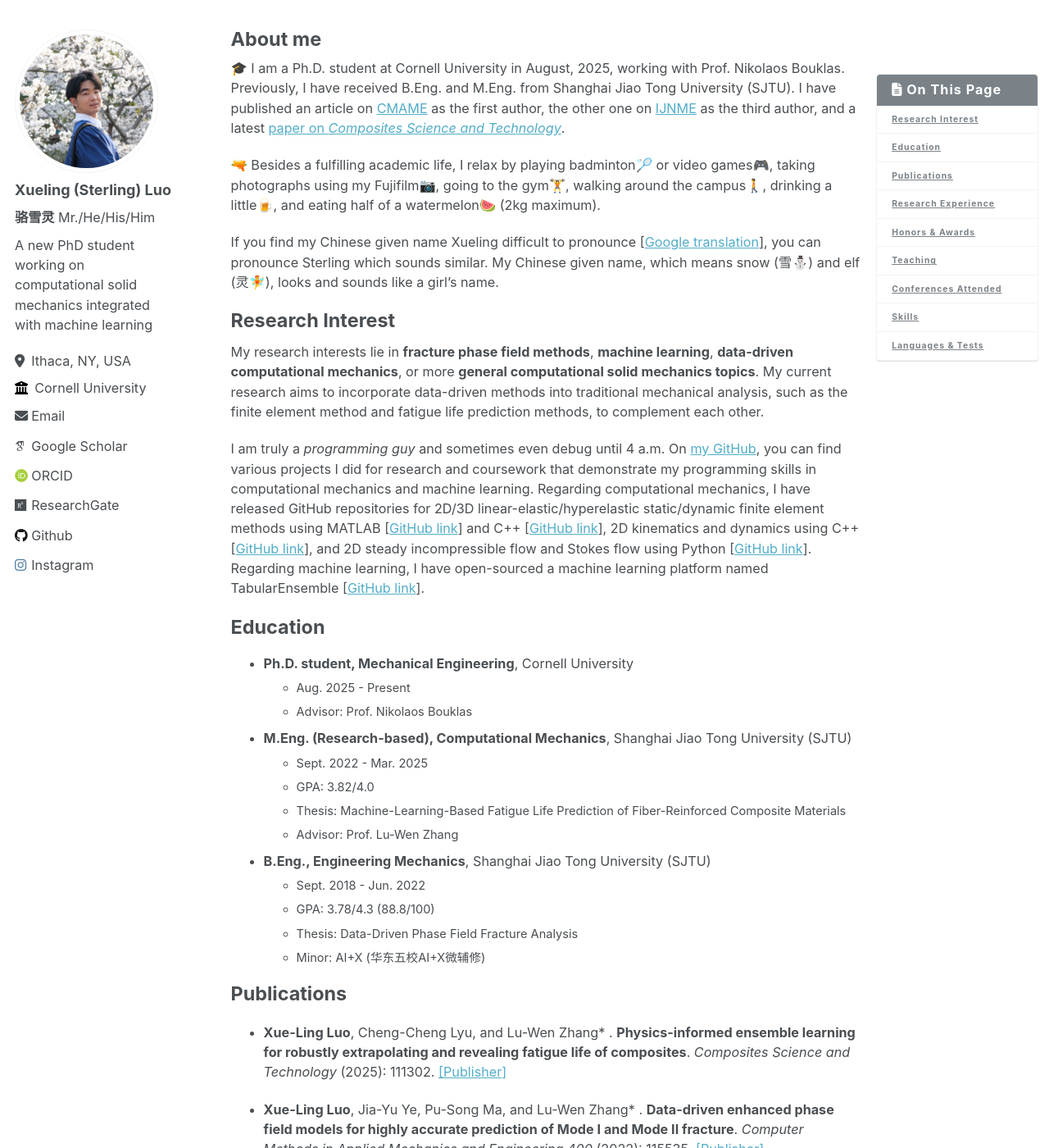
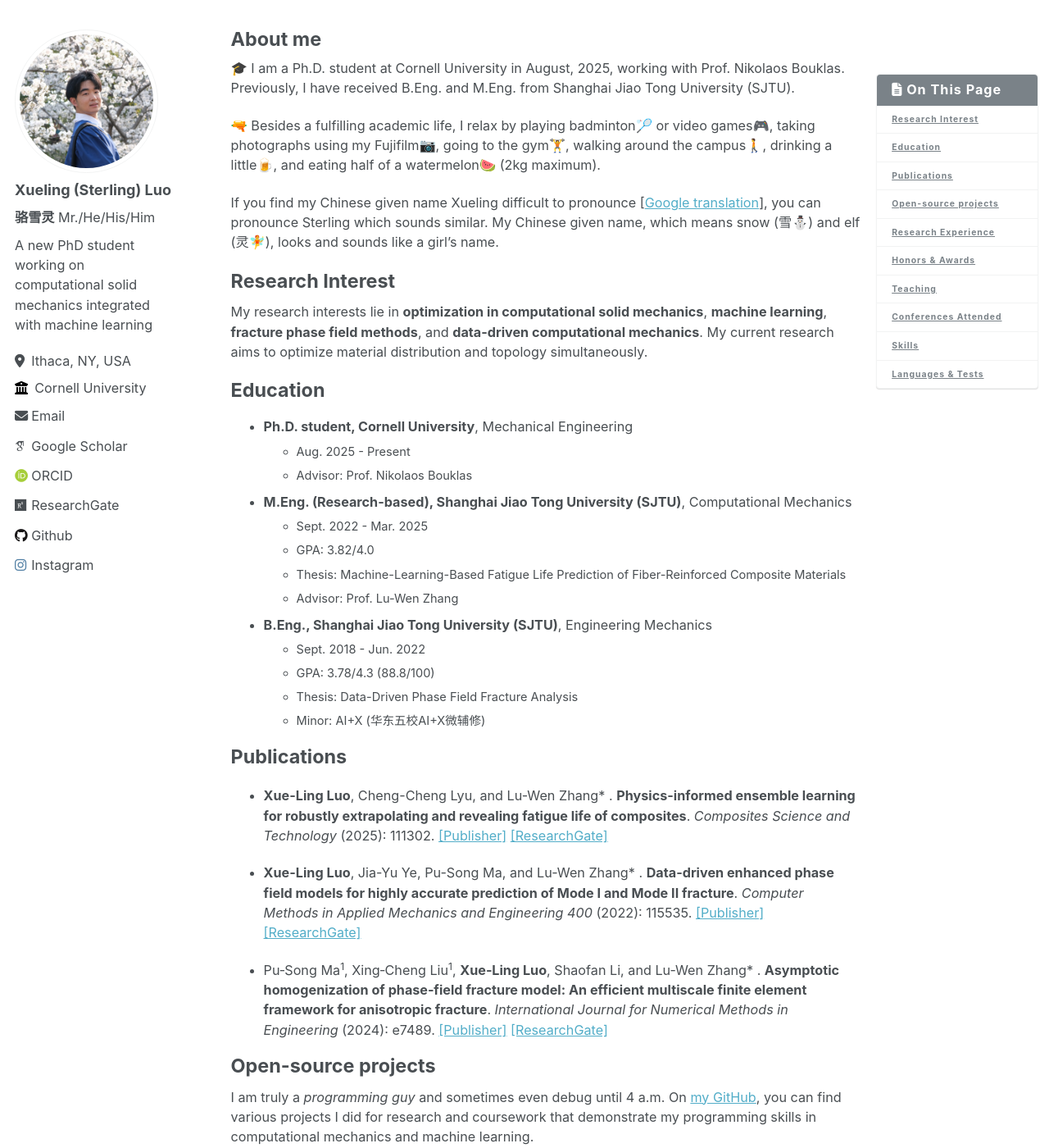
Before and after one commit to LuoXueling/luoxueling.github.io, a Jekyll site: the page built from _pages/about.md, in a window 1280 px wide and 1400 px high. Shown: the whole window at 82% size. Built offline with Jekyll 4.4.1, drawn with Linux system fonts in a browser that asks for light colours; some web fonts are replaced; some of the changed text lies outside the part shown.

Commit message:
Update about.md

```diff
--- a/_pages/about.md
+++ b/_pages/about.md
@@ -10,7 +10,7 @@ redirect_from:
   - /about.html
 ---
 
-🎓 I am a Ph.D. student at Cornell University in August, 2025, working with Prof. Nikolaos Bouklas. Previously, I have received B.Eng. and M.Eng. from Shanghai Jiao Tong University (SJTU). I have published an article on [CMAME](#pub-2022-data-driven) as the first author, the other one on [IJNME](#pub-2024-multiscale) as the third author, and a latest [paper on *Composites Science and Technology*](#pub-2024-piml).
+🎓 I am a Ph.D. student at Cornell University in August, 2025, working with Prof. Nikolaos Bouklas. Previously, I have received B.Eng. and M.Eng. from Shanghai Jiao Tong University (SJTU).
 
 🔫 Besides a fulfilling academic life, I relax by playing badminton🏸 or video games🎮, taking photographs using my Fujifilm📷, going to the gym🏋️, walking around the campus🚶, drinking a little🍺, and eating half of a watermelon🍉 (2kg maximum).
 
@@ -18,21 +18,19 @@ If you find my Chinese given name Xueling difficult to pronounce [[Google transl
 
 # Research Interest
 
-My research interests lie in **fracture phase field methods**, **machine learning**, **data-driven computational mechanics**, or more **general computational solid mechanics topics**. My current research aims to incorporate data-driven methods into traditional mechanical analysis, such as the finite element method and fatigue life prediction methods, to complement each other.
-
-I am truly a *programming guy* and sometimes even debug until 4 a.m. On [my GitHub](https://github.com/LuoXueling), you can find various projects I did for research and coursework that demonstrate my programming skills in computational mechanics and machine learning. Regarding computational mechanics, I have released GitHub repositories for 2D/3D linear-elastic/hyperelastic static/dynamic finite element methods using MATLAB [[GitHub link](https://github.com/LuoXueling/FiniteElementMethodAndQuasicontinuumFracture)] and C++ [[GitHub link](https://github.com/LuoXueling/FiniteElementMethodForBeamAndTrussStructures)], 2D kinematics and dynamics using C++ [[GitHub link](https://github.com/LuoXueling/ComputationalKinematicsDynamicsOfMechanicalSystems)], and 2D steady incompressible flow and Stokes flow using Python [[GitHub link](https://github.com/LuoXueling/ComputationalFluidMechanicsSimpleExamples)]. Regarding machine learning, I have open-sourced a machine learning platform named TabularEnsemble [[GitHub link](https://github.com/LuoXueling/tabular_ensemble)].
+My research interests lie in **optimization in computational solid mechanics**, **machine learning**, **fracture phase field methods**, and **data-driven computational mechanics**. My current research aims to optimize material distribution and topology simultaneously.
 
 # Education
 
-* **Ph.D. student, Mechanical Engineering**, Cornell University
+* **Ph.D. student, Cornell University**, Mechanical Engineering
   * Aug. 2025 - Present
   * Advisor: Prof. Nikolaos Bouklas
-* **M.Eng. (Research-based), Computational Mechanics**, Shanghai Jiao Tong University (SJTU)
+* **M.Eng. (Research-based), Shanghai Jiao Tong University (SJTU)**, Computational Mechanics
   * Sept. 2022 - Mar. 2025
   * GPA: 3.82/4.0
   * Thesis: Machine-Learning-Based Fatigue Life Prediction of Fiber-Reinforced Composite Materials
   * Advisor: Prof. Lu-Wen Zhang
-* **B.Eng., Engineering Mechanics**, Shanghai Jiao Tong University (SJTU)
+* **B.Eng., Shanghai Jiao Tong University (SJTU)**, Engineering Mechanics
   * Sept. 2018 - Jun. 2022
   * GPA: 3.78/4.3 (88.8/100)
   * Thesis: Data-Driven Phase Field Fracture Analysis
@@ -41,13 +39,21 @@ I am truly a *programming guy* and sometimes even debug until 4 a.m. On [my GitH
 # Publications
 
 <a name="pub-2024-piml"></a>
-* **Xue-Ling Luo**, Cheng-Cheng Lyu, and Lu-Wen Zhang* . **Physics-informed ensemble learning for robustly extrapolating and revealing fatigue life of composites**. *Composites Science and Technology* (2025): 111302. [[Publisher]](https://www.sciencedirect.com/science/article/pii/S0266353825002702)
+* **Xue-Ling Luo**, Cheng-Cheng Lyu, and Lu-Wen Zhang* . **Physics-informed ensemble learning for robustly extrapolating and revealing fatigue life of composites**. *Composites Science and Technology* (2025): 111302. [[Publisher]](https://www.sciencedirect.com/science/article/pii/S0266353825002702) [[ResearchGate]](https://www.researchgate.net/publication/395003907_Physics-informed_ensemble_learning_for_robustly_extrapolating_and_revealing_fatigue_life_of_composites)
 
 <a name="pub-2022-data-driven"></a>
 * **Xue-Ling Luo**, Jia-Yu Ye, Pu-Song Ma, and Lu-Wen Zhang* . **Data-driven enhanced phase field models for highly accurate prediction of Mode I and Mode II fracture**. *Computer Methods in Applied Mechanics and Engineering 400* (2022): 115535. [[Publisher]](https://www.sciencedirect.com/science/article/pii/S004578252200531X) [[ResearchGate]](https://www.researchgate.net/publication/363156166_Data-driven_enhanced_phase_field_models_for_highly_accurate_prediction_of_Mode_I_and_Mode_II_fracture)
 
 <a name="pub-2024-multiscale"></a>
 * Pu‐Song Ma<sup>1</sup>, Xing‐Cheng Liu<sup>1</sup>, **Xue‐Ling Luo**, Shaofan Li, and Lu‐Wen Zhang* . **Asymptotic homogenization of phase‐field fracture model: An efficient multiscale finite element framework for anisotropic fracture**. *International Journal for Numerical Methods in Engineering* (2024): e7489. [[Publisher]](https://onlinelibrary.wiley.com/doi/abs/10.1002/nme.7489) [[ResearchGate]](https://www.researchgate.net/publication/379517633_Asymptotic_homogenization_of_phase-field_fracture_model_An_efficient_multiscale_finite_element_framework_for_anisotropic_fracture)
+
+# Open-source projects
+
+I am truly a *programming guy* and sometimes even debug until 4 a.m. On [my GitHub](https://github.com/LuoXueling), you can find various projects I did for research and coursework that demonstrate my programming skills in computational mechanics and machine learning.
+
+* Regarding computational mechanics, I have released GitHub repositories for 2D/3D linear-elastic/hyperelastic static/dynamic finite element methods using MATLAB [[GitHub link](https://github.com/LuoXueling/FiniteElementMethodAndQuasicontinuumFracture)] and C++ [[GitHub link](https://github.com/LuoXueling/FiniteElementMethodForBeamAndTrussStructures)], 2D kinematics and dynamics using C++ [[GitHub link](https://github.com/LuoXueling/ComputationalKinematicsDynamicsOfMechanicalSystems)], and 2D steady incompressible flow and Stokes flow using Python [[GitHub link](https://github.com/LuoXueling/ComputationalFluidMechanicsSimpleExamples)].
+
+* Regarding machine learning, I have open-sourced a machine learning platform named TabularEnsemble [[GitHub link](https://github.com/LuoXueling/tabular_ensemble)].
 
 
 # Research Experience
```
Also changed, not shown: other parts of _pages/about.md (+2 -2 lines).
